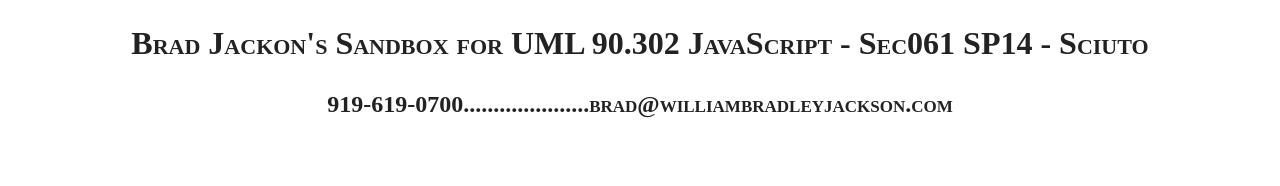
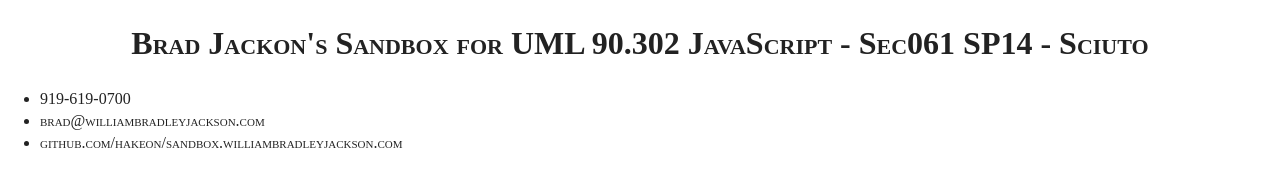
Before and after one commit to hakeon/sandbox.williambradleyjackson.com, a plain HTML site: page index.html in a window 1280 px wide. Drawn offline with Linux system fonts and the light colour scheme.

Commit message:
contact information ul

```diff
--- a/index.html
+++ b/index.html
@@ -25,8 +25,12 @@
 		<header>
 			<article id="headline">
 				<h1>Brad Jackon's Sandbox for UML 90.302 JavaScript - Sec061 SP14 - Sciuto</h1>
-				<h2>919-619-0700.....................brad@williambradleyjackson.com</h2>
 			</article>
+				<ul>
+					<li>919-619-0700
+					<li>brad@williambradleyjackson.com
+					<li>github.com/hakeon/sandbox.williambradleyjackson.com
+				</ul>
 		</header>
 
 
```
